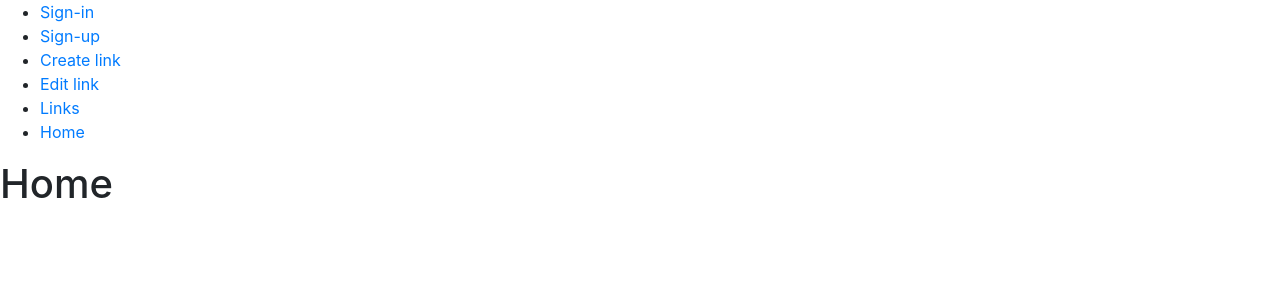
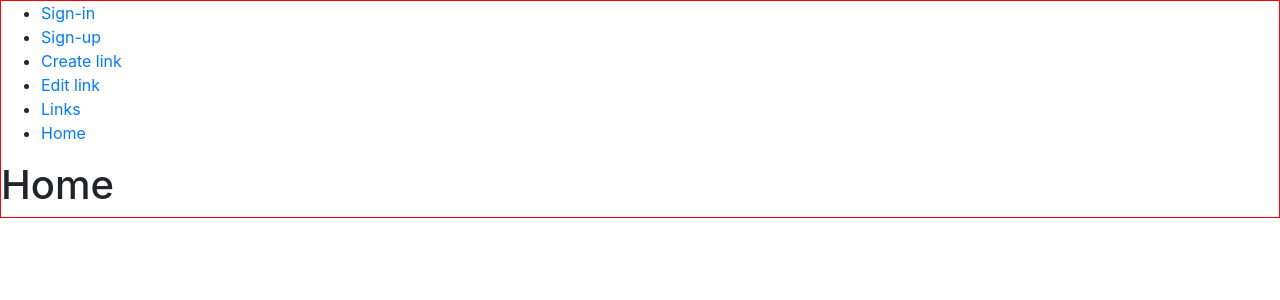
Before and after one commit to jademirf/maratona-js-broga-front, a React (Create React App) app: page / in a window 1280 px wide. Shown: the top 300 px of the page. Built offline with nearby package versions, Linux system fonts and the light colour scheme.

Commit message:
added sass

```diff
--- a/package.json
+++ b/package.json
@@ -32,5 +32,8 @@
       "last 1 firefox version",
       "last 1 safari version"
     ]
+  },
+  "devDependencies": {
+    "node-sass": "^4.14.1"
   }
 }
--- a/src/index.js
+++ b/src/index.js
@@ -3,6 +3,6 @@
 
 import App from './App'
 
-import 'bootstrap/dist/css/bootstrap.min.css'
+import './main.scss'
 
 ReactDOM.render(<App />, document.getElementById('root'))
--- /dev/null
+++ b/src/main.scss
@@ -0,0 +1,5 @@
+@import 'node_modules/bootstrap/scss/bootstrap.scss';
+
+body{
+  border: 1px solid #F00;
+}
```
Also changed, not shown: 1 other file (tests, documents, lock files or other folders).
